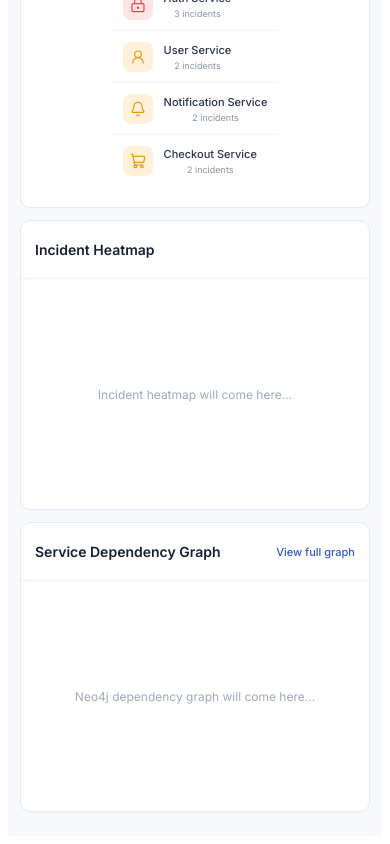
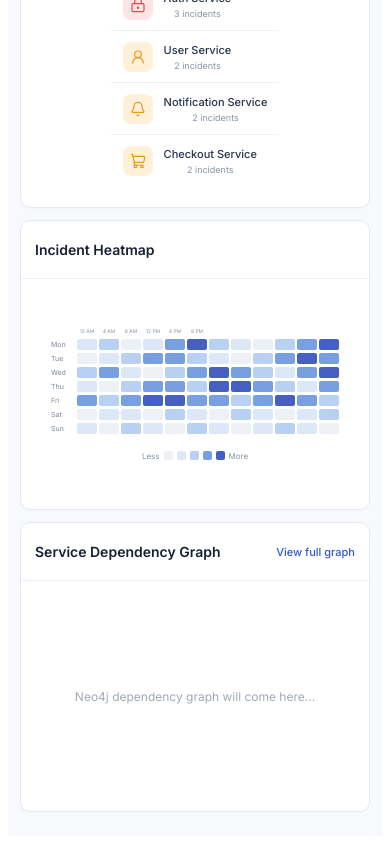
Before and after one commit to NaniGudivaka/incident-explorer, a React (Vite) app: page / in a window 390 px wide. Shown: the part 1749-2593 px from the top of the page. Built offline with nearby package versions, Linux system fonts and the light colour scheme.

Commit message:
Improving heatmap design

```diff
--- a/src/components/dashboard/Dashboard.jsx
+++ b/src/components/dashboard/Dashboard.jsx
@@ -13,6 +13,7 @@
 import RecentIncidents from "./RecentIncidents";
 import SystemHealth from "./SystemHealth";
 import TopAffectedServices from "./TopAffectedServices";
+import HeatMap from './HeatMap';
 
 function Dashboard() {
   const stats = [
@@ -186,7 +187,9 @@
           </div>
 
           <div className="panel-placeholder">
-            Incident heatmap will come here...
+            {/* Incident heatmap will come here... */}
+
+            <HeatMap />
           </div>
         </div>
 
--- /dev/null
+++ b/src/components/dashboard/HeatMap.jsx
@@ -0,0 +1,150 @@
+// This component refers to the Incident Heatmap part
+
+import "./styles/heatMap.css";
+
+
+function Heatmap() {
+
+  // Incident heatmap data
+  // Each row represents a day
+  // Each value represents the number of incidents during that hour
+
+  const heatmapData = [
+    {
+      day: "Mon",
+      values: [1, 2, 0, 1, 3, 5, 2, 1, 0, 2, 4, 6],
+    },
+    {
+      day: "Tue",
+      values: [0, 1, 2, 3, 4, 2, 1, 0, 2, 3, 5, 4],
+    },
+    {
+      day: "Wed",
+      values: [2, 3, 1, 0, 2, 4, 6, 3, 2, 1, 3, 5],
+    },
+    {
+      day: "Thu",
+      values: [1, 0, 2, 4, 3, 2, 5, 6, 4, 2, 1, 3],
+    },
+    {
+      day: "Fri",
+      values: [3, 2, 4, 5, 6, 4, 3, 2, 4, 5, 3, 2],
+    },
+    {
+      day: "Sat",
+      values: [0, 1, 1, 0, 2, 1, 0, 2, 1, 0, 1, 2],
+    },
+    {
+      day: "Sun",
+      values: [1, 0, 2, 1, 0, 2, 1, 0, 1, 2, 1, 0],
+    },
+  ];
+
+
+  // Convert incident count into a heatmap intensity
+
+  const getIntensity = (value) => {
+
+    if (value === 0) {
+      return "level-0";
+    }
+
+    if (value <= 1) {
+      return "level-1";
+    }
+
+    if (value <= 2) {
+      return "level-2";
+    }
+
+    if (value <= 4) {
+      return "level-3";
+    }
+
+    return "level-4";
+  };
+
+
+  return (
+    <div className="incident-heatmap-content">
+
+      {/* Heatmap */}
+
+      <div className="heatmap-wrapper">
+
+        {/* Time labels */}
+
+        <div className="heatmap-time-labels">
+
+          <span></span>
+
+          <span>12 AM</span>
+          <span>4 AM</span>
+          <span>8 AM</span>
+          <span>12 PM</span>
+          <span>4 PM</span>
+          <span>8 PM</span>
+
+        </div>
+
+
+        {/* Heatmap rows */}
+
+        <div className="heatmap-grid">
+
+          {heatmapData.map((row) => (
+
+            <div
+              className="heatmap-row"
+              key={row.day}
+            >
+
+              <span className="heatmap-day">
+                {row.day}
+              </span>
+
+              <div className="heatmap-cells">
+
+                {row.values.map((value, index) => (
+
+                  <div
+                    className={`heatmap-cell ${getIntensity(value)}`}
+                    key={`${row.day}-${index}`}
+                    title={`${row.day}: ${value} incidents`}
+                  >
+                  </div>
+
+                ))}
+
+              </div>
+
+            </div>
+
+          ))}
+
+        </div>
+
+      </div>
+
+
+      {/* Heatmap Legend */}
+
+      <div className="heatmap-legend">
+
+        <span>Less</span>
+
+        <span className="legend-cell level-0"></span>
+        <span className="legend-cell level-1"></span>
+        <span className="legend-cell level-2"></span>
+        <span className="legend-cell level-3"></span>
+        <span className="legend-cell level-4"></span>
+
+        <span>More</span>
+
+      </div>
+
+    </div>
+  );
+}
+
+export default Heatmap;
--- /dev/null
+++ b/src/components/dashboard/styles/heatMap.css
@@ -0,0 +1,239 @@
+/* This part CSS refers to Incident Heatmap part */
+
+
+/* This part CSS refers to Heatmap Content */
+
+.incident-heatmap-content {
+  width: 100%;
+
+  display: flex;
+  flex-direction: column;
+
+  gap: 14px;
+
+  padding: 16px;
+
+  box-sizing: border-box;
+}
+
+
+/* This part CSS refers to Heatmap Wrapper */
+
+.heatmap-wrapper {
+  width: 100%;
+
+  overflow: hidden;
+}
+
+
+/* This part CSS refers to Time Labels */
+
+.heatmap-time-labels {
+  display: grid;
+
+  grid-template-columns: 32px repeat(12, minmax(0, 1fr));
+
+  gap: 3px;
+
+  margin-bottom: 5px;
+
+  color: #8a95a7;
+
+  font-size: 7px;
+
+  text-align: center;
+
+  white-space: nowrap;
+}
+
+
+/* This part CSS refers to Heatmap Rows */
+
+.heatmap-row {
+  width: 100%;
+
+  display: grid;
+
+  grid-template-columns: 32px minmax(0, 1fr);
+
+  gap: 3px;
+
+  margin-bottom: 4px;
+}
+
+
+/* This part CSS refers to Day Labels */
+
+.heatmap-day {
+  display: flex;
+  align-items: center;
+
+  color: #7d889a;
+
+  font-size: 9px;
+}
+
+
+/* This part CSS refers to Heatmap Cells */
+
+.heatmap-cells {
+  width: 100%;
+
+  display: grid;
+
+  grid-template-columns: repeat(12, minmax(0, 1fr));
+
+  gap: 3px;
+}
+
+.heatmap-cell {
+  width: 100%;
+  height: 16px;
+
+  border-radius: 3px;
+
+  box-sizing: border-box;
+
+  cursor: pointer;
+
+  transition:
+    transform 0.15s ease,
+    opacity 0.15s ease;
+}
+
+.heatmap-cell:hover {
+  transform: scale(1.08);
+
+  opacity: 0.85;
+}
+
+
+/* This part CSS refers to Heatmap Intensity */
+
+.heatmap-cell.level-0,
+.legend-cell.level-0 {
+  background: #edf1f5;
+}
+
+.heatmap-cell.level-1,
+.legend-cell.level-1 {
+  background: #dce8f8;
+}
+
+.heatmap-cell.level-2,
+.legend-cell.level-2 {
+  background: #b8d0f2;
+}
+
+.heatmap-cell.level-3,
+.legend-cell.level-3 {
+  background: #789fe0;
+}
+
+.heatmap-cell.level-4,
+.legend-cell.level-4 {
+  background: #465fc2;
+}
+
+
+/* This part CSS refers to Heatmap Legend */
+
+.heatmap-legend {
+  display: flex;
+  align-items: center;
+  justify-content: flex-end;
+
+  gap: 4px;
+
+  color: #8a95a7;
+
+  font-size: 9px;
+}
+
+.legend-cell {
+  width: 11px;
+  height: 11px;
+
+  border-radius: 2px;
+
+  flex-shrink: 0;
+}
+
+
+/* This part CSS refers to Responsive Design */
+
+@media (max-width: 768px) {
+
+  .incident-heatmap-content {
+    padding: 14px 12px;
+  }
+
+  .heatmap-time-labels {
+    grid-template-columns: 27px repeat(12, minmax(0, 1fr));
+
+    gap: 2px;
+
+    font-size: 6px;
+  }
+
+  .heatmap-row {
+    grid-template-columns: 27px minmax(0, 1fr);
+
+    gap: 2px;
+
+    margin-bottom: 3px;
+  }
+
+  .heatmap-cells {
+    gap: 2px;
+  }
+
+  .heatmap-cell {
+    height: 13px;
+  }
+
+  .heatmap-day {
+    font-size: 8px;
+  }
+
+}
+
+
+@media (max-width: 500px) {
+
+  .incident-heatmap-content {
+    padding: 12px 10px;
+  }
+
+  .heatmap-time-labels {
+    grid-template-columns: 24px repeat(12, minmax(0, 1fr));
+
+    font-size: 5px;
+  }
+
+  .heatmap-row {
+    grid-template-columns: 24px minmax(0, 1fr);
+  }
+
+  .heatmap-cell {
+    height: 11px;
+
+    border-radius: 2px;
+  }
+
+  .heatmap-day {
+    font-size: 7px;
+  }
+
+  .heatmap-legend {
+    justify-content: center;
+
+    font-size: 8px;
+  }
+
+  .legend-cell {
+    width: 9px;
+    height: 9px;
+  }
+
+}
```
